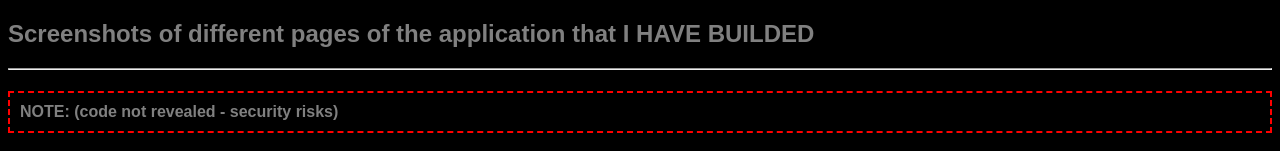
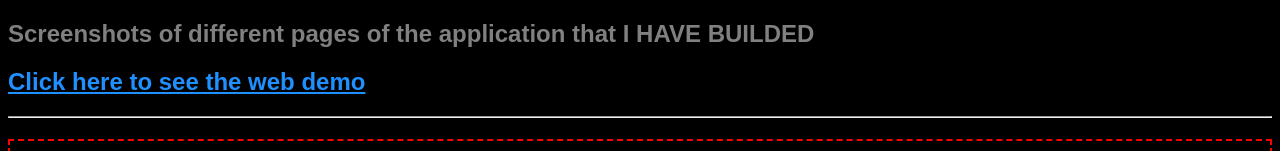
Before and after one commit to itsdlhqcp/plotwist, a plain HTML site: page index.html in a window 1280 px wide. Shown: the top 151 px of the page. Drawn offline with Linux system fonts and the light colour scheme.

Commit message:
Update index.html
added a link of demo

```diff
--- a/index.html
+++ b/index.html
@@ -32,6 +32,11 @@
     </head>
     <body>
         <h2>Screenshots of different pages of the application that I HAVE BUILDED</h2>
+        <h2>
+          <a href="https://itsdlhqcp.github.io/Film-Blog-starter/" target="_blank" rel="noopener noreferrer">
+            Click here to see the web demo
+          </a>
+        </h2>
         <hr>
         <h4><strong>NOTE: </strong> (code not revealed - security risks)</h4>
         <div class="image-container">
```
